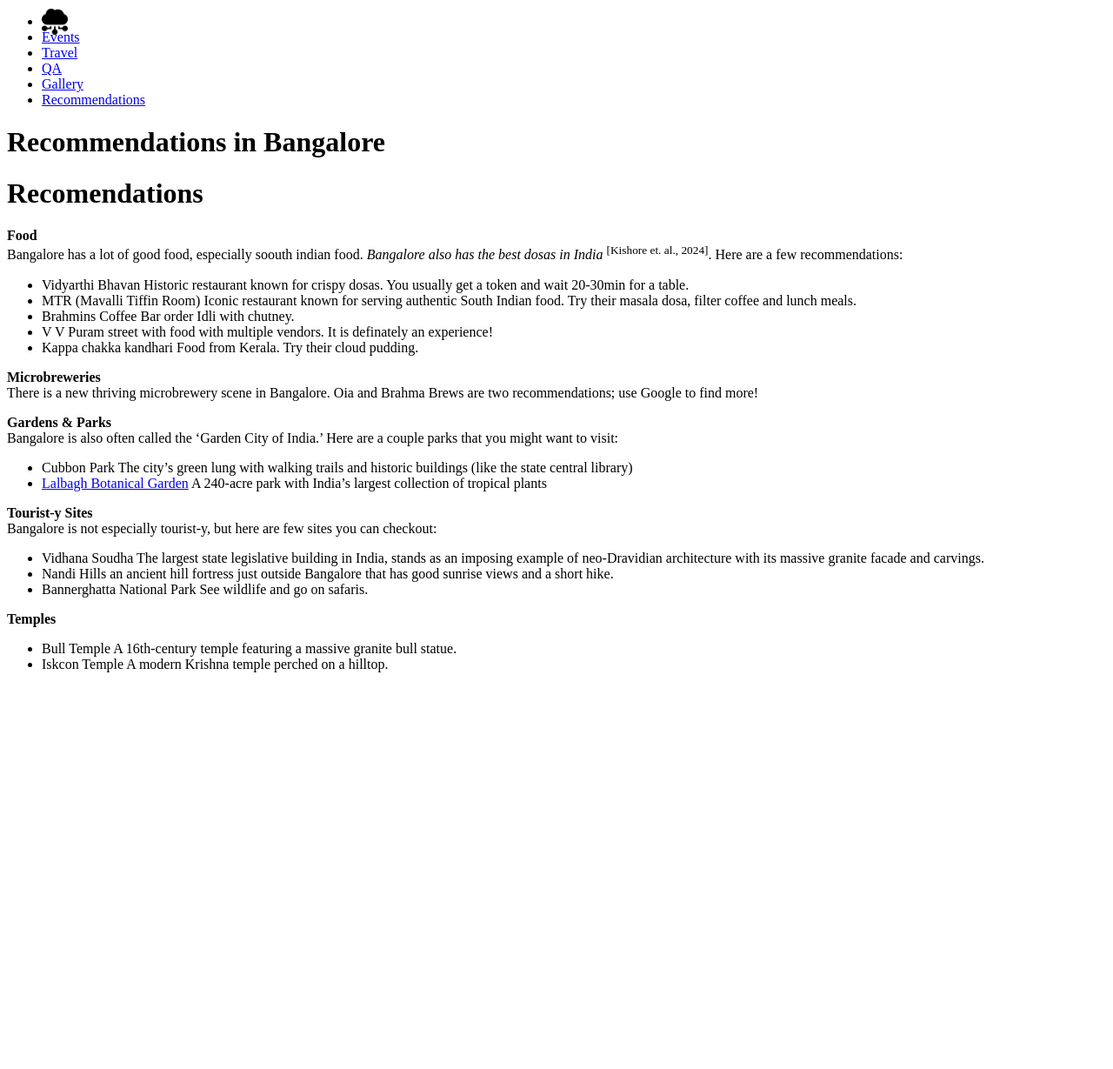
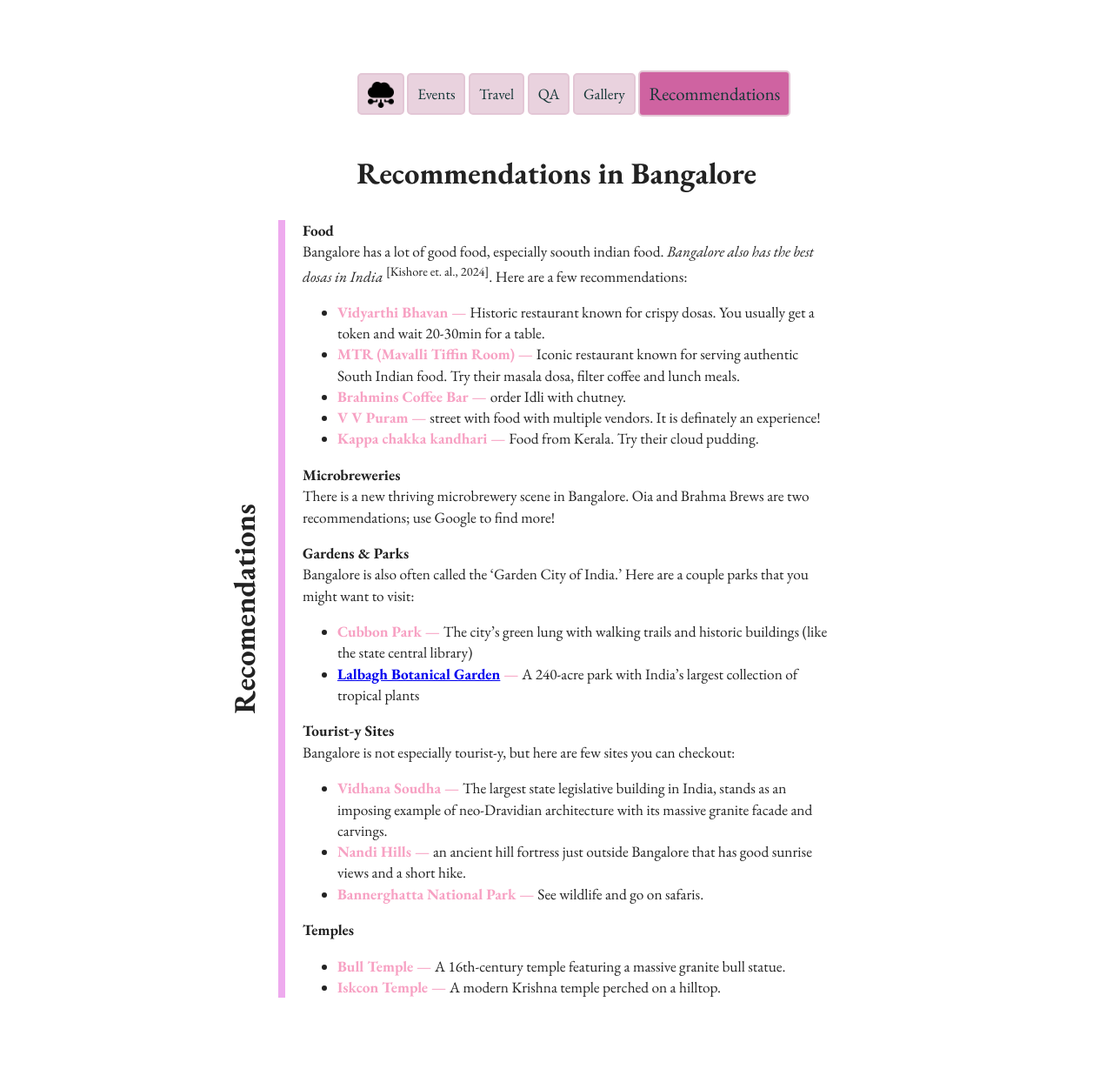
Before and after one commit to kaito-nakatani/shraito, a Jekyll site: the page built from _tabs/recos.md, in a window 1280 px wide. Shown: the whole page at 87% size. Built offline with Jekyll 4.4.1, drawn with Linux system fonts in a browser that asks for light colours; before the commit the page ends 900 px from its top, so only the background shows below that.

Commit message:
some fixes

```diff
--- a/_includes/head.html
+++ b/_includes/head.html
@@ -21,10 +21,10 @@
     <link href="https://fonts.googleapis.com/css2?family=EB+Garamond:ital,wght@0,400..800;1,400..800&display=swap" rel="stylesheet">
 
     <link rel="shortcut icon" type="image/x-icon" href="{{ site.favicon | relative_url }}" />
-    <link rel="stylesheet" href="{{ site.baseurl }}/cssjs/main.css" />
+    <link rel="stylesheet" href="/{{ site.baseurl }}cssjs/main.css" />
     {% if page.custom_css %}
     {% for sheet in page.custom_css %}
-    <link rel="stylesheet" href="{{ site.baseurl }}/cssjs/{{sheet}}.css" />
+    <link rel="stylesheet" href="/{{ site.baseurl }}cssjs/{{sheet}}.css" />
     {% endfor %}
     {% endif %}
   </head>
--- a/_includes/navbar.html
+++ b/_includes/navbar.html
@@ -4,7 +4,7 @@
 <!-- <li class="nav-home"><a href="/">Voli</a></li> -->
 <!-- <li class="nav-home"><a href="/"></a></li> -->
 <li class="nav-item" > <!-- {% if page.url == '/' %}current-tab{% endif %} -->
-    <a href="/">
+    <a href="{{baseurl}}">
         <!-- <div style="background-image: url('/assets/cloud.png'); width:10px; height:18px;"></div> -->
         <img src="/assets/cloud.png" height="30px" style="margin:-10px -0px; "/>
     </a>
--- a/_layouts/default.html
+++ b/_layouts/default.html
@@ -10,10 +10,10 @@
     </main>
 
     <script type="text/javascript" src="https://code.jquery.com/jquery-3.7.1.min.js"></script>
-    <script type="text/javascript" src="{{ site.baseurl }}/cssjs/main.js"></script>
+    <script type="text/javascript" src="/{{ site.baseurl }}cssjs/main.js"></script>
     {% if page.custom_js %}
       {% for js_file in page.custom_js %}
-        <script type="text/javascript" src="{{ site.baseurl }}/cssjs/{{ js_file }}.js"></script>
+        <script type="text/javascript" src="/{{ site.baseurl }}cssjs/{{ js_file }}.js"></script>
       {% endfor %}
     {% endif %}
   </body>
```
